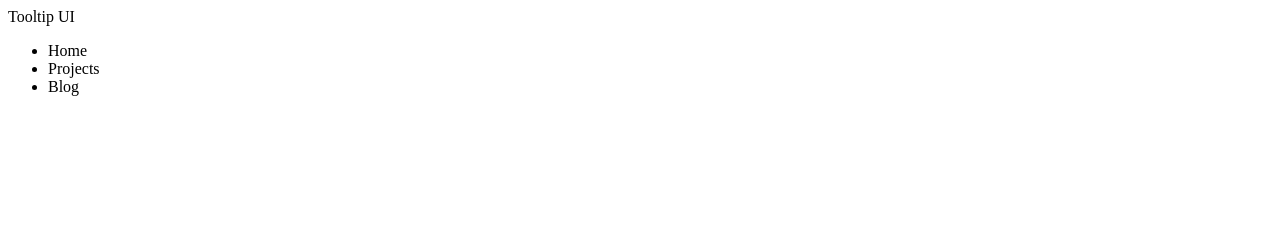
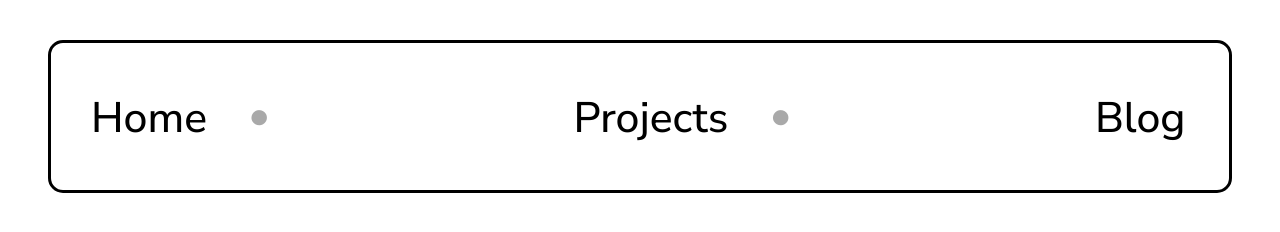
Before and after one commit to suza-li/Tooltip-UI, a plain HTML site: page index.html in a window 1280 px wide. Drawn offline with Linux system fonts and the light colour scheme.

Commit message:
Navigation Bar with Hovering Text

```diff
--- a/index.html
+++ b/index.html
@@ -1,15 +1,27 @@
 <!DOCTYPE html>
 <html>
     <head>
+        <link rel="preconnect" href="https://fonts.googleapis.com">
+        <link rel="preconnect" href="https://fonts.gstatic.com" crossorigin>
+        <link href="https://fonts.googleapis.com/css2?family=Instrument+Serif:ital@0;1&family=Limelight&family=Nunito+Sans:ital,opsz,wght@0,6..12,200..1000;1,6..12,200..1000&family=Nunito:ital,wght@0,200..1000;1,200..1000&family=Rubik:ital,wght@0,300..900;1,300..900&display=swap" rel="stylesheet">
         <link rel="stylesheet" href="stylesheet.css">
-        <titel>Tooltip UI</titel>
+        <title>Tooltip UI</title>
     </head>
     <body>
         <div class="navbar">
             <ul>
-                <li id="home">Home</li>
-                <li id="project">Projects</li>
-                <li id="blog">Blog</li>
+                <li>
+                    <a href="home.html" data-tooltip="Welcome home">Home</a>
+                    <span class="dot">•</span>
+                </li>
+                <li>
+                    <a href="home.html" data-tooltip="Projects I completed or on the way">Projects</a>
+                    <span class="dot">•</span>
+                </li>
+                <li>
+                    <a href="home.html" data-tooltip="Read all about the things I am doing">Blog</a>
+                    <span class="dotend">•</span>
+                </li>
             </ul>
         </div>
     </body>
--- a/stylesheet.css
+++ b/stylesheet.css
@@ -0,0 +1,60 @@
+.navbar {
+    margin: 40px;
+    border: solid black;
+    border-radius: 15px;
+    border-width: 3px;
+    font-family: "Nunito Sans", sans-serif;
+    font-optical-sizing: auto;
+    font-weight: 500;
+    font-style: normal;
+    font-size: 32pt;
+    font-variation-settings:
+        "wdth" 100,
+        "YTLC" 500;
+}
+
+ul {
+    display: flex;
+    flex-direction: row;
+    align-items: center;
+    justify-content: space-between;
+    list-style-type: none;
+}
+
+.dot {
+    padding: 0 30px;
+    color: darkgrey;
+}
+
+.dotend {
+    padding-right: 10px;
+    color: white;
+}
+
+a {
+    position: relative;
+    color: black;
+    text-decoration: none;
+    vertical-align: middle;
+}
+
+a::after {
+    content: attr(data-tooltip);
+    position: absolute;
+    bottom: 100%;
+    left: 50%;
+    transform: translateX(-50%);
+    background-color: #333;
+    color: white;
+    padding: 5px 10px;
+    border-radius: 5px;
+    white-space: nowrap;
+    opacity: 0;
+    pointer-events: none;
+    transition: opacity 0.3s;
+    font-size: 18px;
+}
+
+a:hover::after {
+    opacity: 1;
+}
```
Also changed, not shown: nav.png (added), navHover.png (added), 1 other file.
